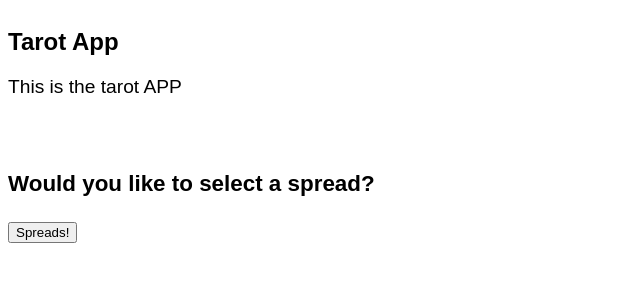
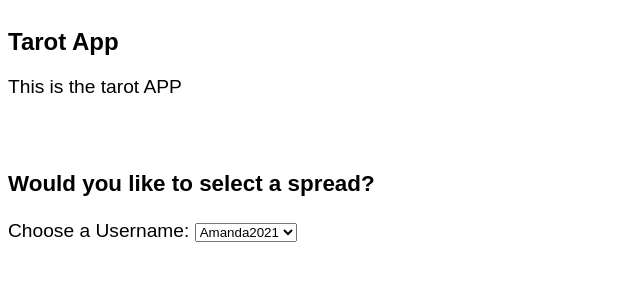
Before and after one commit to cgardner54/tarot-app, a Flask app: page / in a window 1280 px wide. Shown: the top 300 px of the page, without its empty margins (0-640 px from the left). Run offline with Flask 2, Linux system fonts and the light colour scheme.

Commit message:
also adding static update

```diff
--- a/static/templates/index.html
+++ b/static/templates/index.html
@@ -22,7 +22,12 @@
       <h3>Would you like to select a spread?</h3>
 
       <p>
-        <button type="button">Spreads!</button>
+        <label for="User">Choose a Username:</label>
+
+        <select name="Username" id="username">
+          <option value="Amanda2021">Amanda2021</option>
+          <option value="User2">User2</option>
+        </select>
       </p>
     <script src="/static/ajax.js"></script>
   </body>
```
